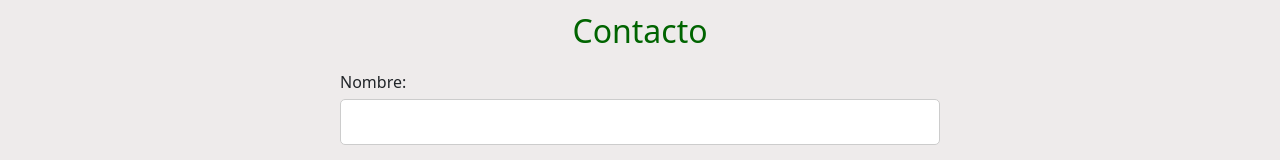
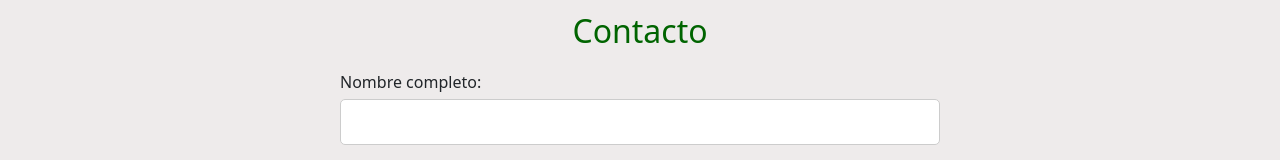
Before and after one commit to JeffersonBp17/Proyecto_ADIMonterrey, an Angular app: page /contacto in a window 1280 px wide. Shown: the part 298-458 px from the top of the page. Built offline with nearby package versions, Linux system fonts and the light colour scheme.

Commit message:
cambios varios

```diff
--- a/src/app/contacto/contacto.component.html
+++ b/src/app/contacto/contacto.component.html
@@ -2,7 +2,7 @@
   <section id="contacto">
     <h2>Contacto</h2>
     <form>
-        <label for="nombre">Nombre:</label>
+        <label for="nombre">Nombre completo:</label>
         <input type="text" id="nombre" name="nombre">
 
         <label for="email">Correo Electrónico:</label>
```
Also changed, not shown: 3 other files (tests, documents, lock files or other folders).
